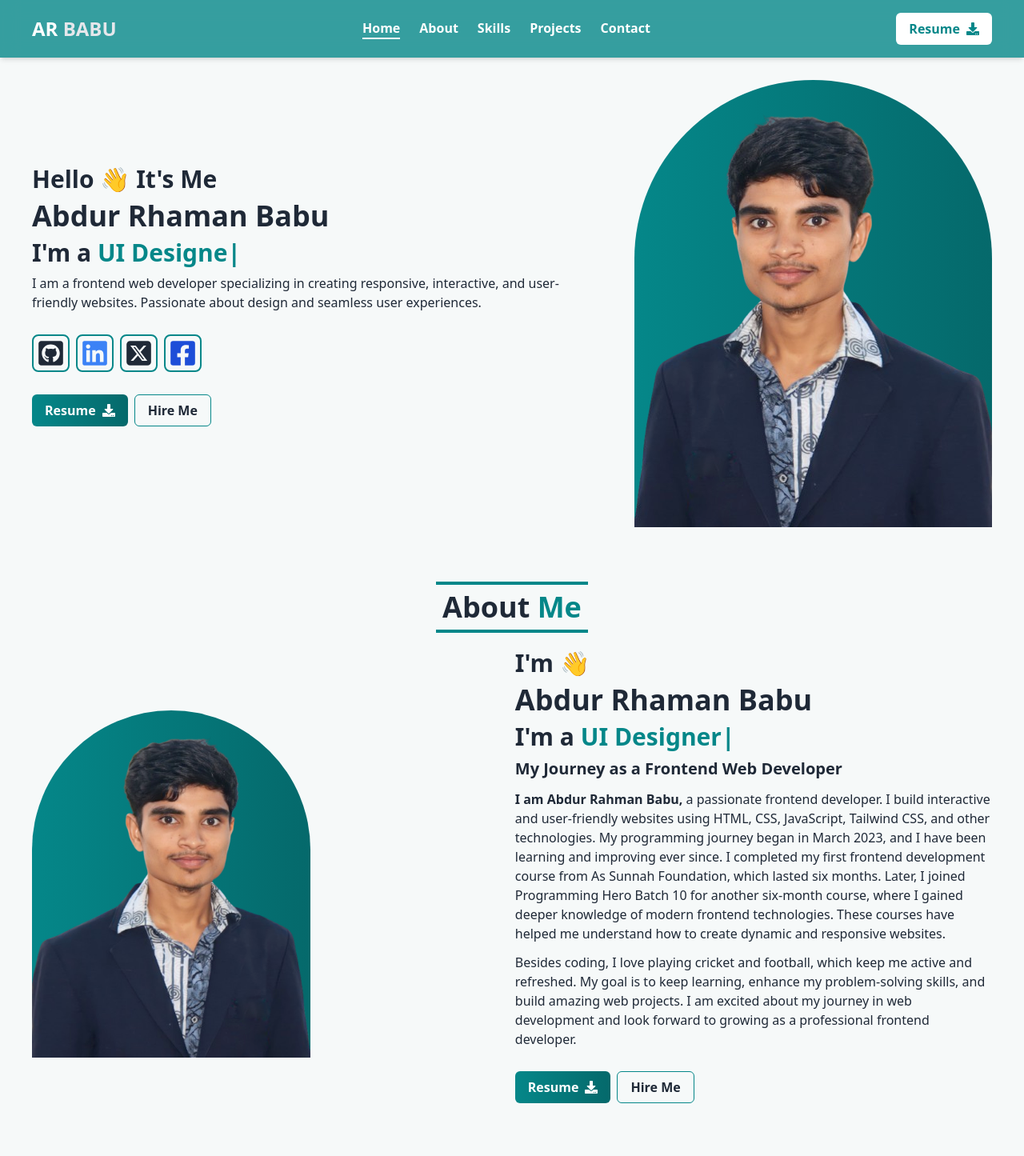
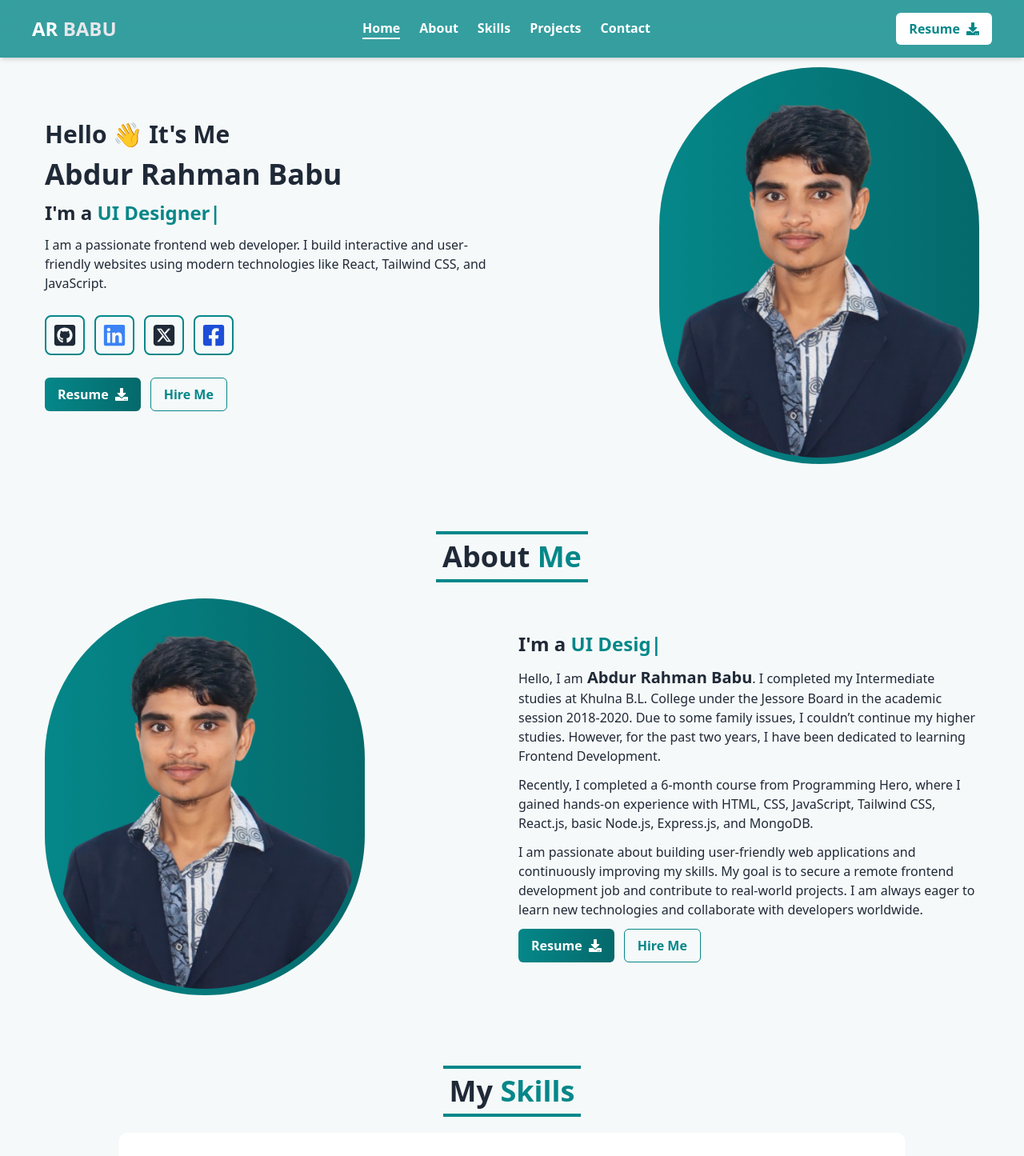
Before and after one commit to abdur-rhaman-babu/my-portfolio, a React (Vite) app: page / in a window 1280 px wide. Shown: the top 1445 px of the page at 80% size. Built offline with nearby package versions, Linux system fonts and the light colour scheme.

Commit message:
add some animation

```diff
--- a/package.json
+++ b/package.json
@@ -11,7 +11,7 @@
   },
   "dependencies": {
     "aos": "^2.3.4",
-    "framer-motion": "^12.3.1",
+    "framer-motion": "^12.5.0",
     "localforage": "^1.10.0",
     "lucide-react": "^0.474.0",
     "match-sorter": "^8.0.0",
--- a/src/pages/About/About.jsx
+++ b/src/pages/About/About.jsx
@@ -1,31 +1,49 @@
-import { FaDownload, FaFacebookSquare, FaGithubSquare, FaLinkedin } from "react-icons/fa";
-import { FaSquareXTwitter } from "react-icons/fa6";
+import {
+  FaDownload,
+} from "react-icons/fa";
+
 import { TypeAnimation } from "react-type-animation";
 import banner1 from "../../assets/image/banner1.png";
+import { motion } from 'framer-motion';
+import fadeIn from "../../variants";
 const About = () => {
   return (
-    <section id="about" className="mb-12">
+    <section id="about" className="mb-12 pt-16">
       <div className="text-center">
         <h1 className="font-bold text-4xl border-[#058789] border-t-4 border-b-4 p-2 my-5 inline-block">
           About <span className="text-[#058789]">Me</span>
         </h1>
       </div>
-      <div className="md:flex items-center md:gap-20 lg:gap-64 justify-between">
-        <div className="bg-gradient-to-r from-[#058789] to-[#05696B] rounded-t-full md:w-7/12">
-          <img src={banner1} alt="" />
-        </div>
+      <div className="flex flex-col md:flex-row items-center text-center md:text-left justify-between gap-5 px-4">
+        <motion.div
+          variants={fadeIn("left", 0.2)}
+          initial="hidden"
+          whileInView="show"
+          viewport={{ once: false, amount: 0.7 }}
+          className="bg-gradient-to-r from-[#058789] to-[#05696B] rounded-full p-2 "
+        >
+          <img
+            src={banner1}
+            alt="Profile Banner"
+            className="w-52 sm:w-64 md:w-80 lg:w-96 rounded-full scale-x-[-1]"
+          />
+        </motion.div>
 
-        <div className="flex flex-col gap-2 md:w-full">
-          <h2 className="font-bold text-3xl">I'm 👋</h2>
-          <h1 className="font-bold text-4xl">Abdur Rhaman Babu</h1>
+        <motion.div
+        variants={fadeIn("right", 0.2)}
+        initial="hidden"
+        whileInView="show"
+        viewport={{ once: false, amount: 0.7 }}
+        className="flex flex-col gap-3 max-w-xl"
+      >
 
-          <h2 className="font-bold text-3xl">
-            I'm a{" "}
+        <h2 className="font-bold text-xl sm:text-2xl">
+          I'm a {" "}
           <TypeAnimation
             sequence={[
               "Frontend Developer",
               1000,
-                "React.Js Developer",
+              "React.js Developer",
               1000,
               "UI Designer",
               1000,
@@ -37,61 +55,26 @@ const About = () => {
           />
         </h2>
 
-          <div className="flex flex-col gap-3">
-            <p className="font-bold text-xl">
-              {" "}
-              My Journey as a Frontend Web Developer{" "}
+        <p className="text-sm sm:text-base">
+        Hello, I am<span className="font-bold text-xl"> Abdur Rahman Babu</span>. I completed my Intermediate studies at Khulna B.L. College under the Jessore Board in the academic session 2018-2020. Due to some family issues, I couldn’t continue my higher studies. However, for the past two years, I have been dedicated to learning Frontend Development.
         </p>
-            <p>
-              <span className="font-bold">I am Abdur Rahman Babu,</span> a
-              passionate frontend developer. I build interactive and
-              user-friendly websites using HTML, CSS, JavaScript, Tailwind CSS,
-              and other technologies. My programming journey began in March
-              2023, and I have been learning and improving ever since. I
-              completed my first frontend development course from As Sunnah
-              Foundation, which lasted six months. Later, I joined Programming
-              Hero Batch 10 for another six-month course, where I gained deeper
-              knowledge of modern frontend technologies. These courses have
-              helped me understand how to create dynamic and responsive
-              websites.
+        <p className="text-sm sm:text-base">
+        Recently, I completed a 6-month course from Programming Hero, where I gained hands-on experience with HTML, CSS, JavaScript, Tailwind CSS, React.js, basic Node.js, Express.js, and MongoDB.
         </p>
-            <p>
-              {" "}
-              Besides coding, I love playing cricket and football, which keep me
-              active and refreshed. My goal is to keep learning, enhance my
-              problem-solving skills, and build amazing web projects. I am
-              excited about my journey in web development and look forward to
-              growing as a professional frontend developer.
+        <p className="text-sm sm:text-base">
+        I am passionate about building user-friendly web applications and continuously improving my skills. My goal is to secure a remote frontend development job and contribute to real-world projects. I am always eager to learn new technologies and collaborate with developers worldwide.
         </p>
-          </div>
 
-          <div className="flex gap-2 my-5">
-            <button>
-              {" "}
-              <a
-                href="/Front_End_Developer.pdf"
-                download="Front_End_Developer.pdf"
-                className="text-white flex items-center gap-2 bg-gradient-to-r from-[#058789] to-[#05696B] hover:from-[#05696B] hover:to-[#058789] px-4 py-2 rounded-md font-semibold"
-              >
-                Resume{" "}
-                <i>
-                  <FaDownload />
-                </i>
+        {/* Action Buttons */}
+        <div className="flex flex-col sm:flex-row gap-3">
+          <a href="/Front_End_Developer.pdf" download="Front_End_Developer.pdf" className="text-white flex justify-center items-center gap-2 bg-gradient-to-r from-[#058789] to-[#05696B] hover:from-[#05696B] hover:to-[#058789] px-4 py-2 rounded-md font-semibold">
+            Resume <FaDownload />
           </a>
-            </button>
-            <button>
-              {" "}
-              <a
-                href="https://www.linkedin.com/in/abdur-rhaman-babu-239553228/"
-                download
-                target="_blank"
-                className="bg-gradient-to-r px-4 py-2 rounded-md font-semibold border border-[#058789]"
-              >
+          <a href="https://www.linkedin.com/in/abdur-rhaman-babu-239553228/" target="_blank" className="bg-transparent text-[#058789] border border-[#058789] hover:bg-[#058789] hover:text-white px-4 py-2 rounded-md font-semibold transition">
             Hire Me
           </a>
-            </button>
         </div>
-        </div>
+      </motion.div>
       </div>
     </section>
   );
--- a/src/pages/Banner/Banner.jsx
+++ b/src/pages/Banner/Banner.jsx
@@ -1,24 +1,31 @@
 import { FaDownload, FaFacebookSquare, FaGithubSquare, FaLinkedin } from "react-icons/fa";
-import banner from "../../assets/image/banner.png";
 import { FaSquareXTwitter } from "react-icons/fa6";
 import { TypeAnimation } from "react-type-animation";
+import banner from "../../assets/image/banner1.png";
+import { motion } from "framer-motion";
+import fadeIn from "../../variants";
+
 const Banner = () => {
   return (
-    <section
-      id="home"
-      className="md:flex items-center mb-12 pt-20 gap-5 justify-between flex flex-col-reverse md:flex-row"
+    <section id="home" className="flex flex-col-reverse md:flex-row items-center text-center md:text-left justify-between gap-5 pt-16 px-4">
+      {/* Text Content with Motion Animation */}
+      <motion.div
+        variants={fadeIn("right", 0.2)}
+        initial="hidden"
+        whileInView="show"
+        viewport={{ once: false, amount: 0.7 }}
+        className="flex flex-col gap-3 max-w-xl"
       >
-      <div data-aos="fade-right" className="flex flex-col gap-2 max-w-2xl">
-        <h2 className="font-bold text-3xl">Hello 👋 It's Me</h2>
-        <h1 className="font-bold text-4xl">Abdur Rhaman Babu</h1>
+        <h2 className="font-bold text-2xl sm:text-3xl">Hello 👋 It's Me</h2>
+        <h1 className="font-bold text-3xl sm:text-4xl">Abdur Rahman Babu</h1>
 
-        <h2 className="font-bold text-3xl">
+        <h2 className="font-bold text-xl sm:text-2xl">
           I'm a {" "}
           <TypeAnimation
             sequence={[
               "Frontend Developer",
               1000,
-              "React.Js Developer",
+              "React.js Developer",
               1000,
               "UI Designer",
               1000,
@@ -30,61 +37,48 @@ const Banner = () => {
           />
         </h2>
 
-        <p>
-          I am a frontend web developer specializing in creating responsive,
-          interactive, and user-friendly websites. Passionate about design and
-          seamless user experiences.
+        <p className="text-sm sm:text-base">
+          I am a passionate frontend web developer. I build interactive and
+          user-friendly websites using modern technologies like React, Tailwind CSS, and JavaScript.
         </p>
-        <div className="flex items-center gap-2 my-5">
-          <i className="border-2 border-[#058789] p-1 rounded-lg">
-            <a href="https://github.com/abdur-rhaman-babu">
-              {" "}
-              <FaGithubSquare size={35} />
+
+        {/* Social Media Icons */}
+        <div className="flex justify-center md:justify-start items-center gap-3 my-4">
+          <a href="https://github.com/abdur-rhaman-babu" className="border-2 border-[#058789] p-2 rounded-lg hover:bg-[#058789] hover:text-white transition">
+            <FaGithubSquare size={30} />
           </a>
-          </i>
-          <i className="border-2 border-[#058789] p-1 rounded-lg text-blue-500">
-            <a href="https://www.linkedin.com/in/abdur-rhaman-babu-239553228/">
-              <FaLinkedin size={35} />
+          <a href="https://www.linkedin.com/in/abdur-rhaman-babu-239553228/" className="border-2 border-[#058789] p-2 rounded-lg text-blue-500 hover:bg-blue-500 hover:text-white transition">
+            <FaLinkedin size={30} />
           </a>
-          </i>
-          <i className="border-2 border-[#058789] p-1 rounded-lg">
-            <a href="https://x.com/?lang=en">
-              <FaSquareXTwitter size={35} />
+          <a href="https://x.com/?lang=en" className="border-2 border-[#058789] p-2 rounded-lg hover:bg-[#058789] hover:text-white transition">
+            <FaSquareXTwitter size={30} />
           </a>
-          </i>
-          <i className="border-2 border-[#058789]  p-1 rounded-lg text-blue-700">
-            <a href="https://www.facebook.com/mdarahman.babu/">
-              <FaFacebookSquare size={35} />
+          <a href="https://www.facebook.com/mdarahman.babu/" className="border-2 border-[#058789] p-2 rounded-lg text-blue-700 hover:bg-blue-700 hover:text-white transition">
+            <FaFacebookSquare size={30} />
           </a>
-          </i>
         </div>
-        <div className="flex gap-2 mb-5">
-          <button>
-            {" "}
-            <a
-              href="/Front_End_Developer.pdf"
-              download="Front_End_Developer.pdf"
-              className="text-white flex items-center gap-2 bg-gradient-to-r from-[#058789] to-[#05696B] hover:from-[#05696B] hover:to-[#058789] px-4 py-2 rounded-md font-semibold"
-            >
-              Resume <i><FaDownload /></i>
+
+        {/* Action Buttons */}
+        <div className="flex flex-col sm:flex-row gap-3">
+          <a href="/Front_End_Developer.pdf" download="Front_End_Developer.pdf" className="text-white flex justify-center items-center gap-2 bg-gradient-to-r from-[#058789] to-[#05696B] hover:from-[#05696B] hover:to-[#058789] px-4 py-2 rounded-md font-semibold">
+            Resume <FaDownload />
           </a>
-          </button>
-          <button>
-            {" "}
-            <a
-              href="https://www.linkedin.com/in/abdur-rhaman-babu-239553228/"
-              download
-              target="_blank"
-              className="bg-gradient-to-r px-4 py-2 rounded-md font-semibold border border-[#058789]"
-            >
+          <a href="https://www.linkedin.com/in/abdur-rhaman-babu-239553228/" target="_blank" className="bg-transparent text-[#058789] border border-[#058789] hover:bg-[#058789] hover:text-white px-4 py-2 rounded-md font-semibold transition">
             Hire Me
           </a>
-          </button>
         </div>
-      </div>
-      <div className="bg-gradient-to-r from-[#058789] to-[#05696B] rounded-t-full">
-        <img src={banner} alt="" />
-      </div>
+      </motion.div>
+
+      {/* Image with Motion Animation */}
+      <motion.div
+        variants={fadeIn("left", 0.2)}
+        initial="hidden"
+        whileInView="show"
+        viewport={{ once: false, amount: 0.7 }}
+        className="bg-gradient-to-r from-[#058789] to-[#05696B] rounded-full p-2 "
+      >
+        <img src={banner} alt="Profile Banner" className="w-52 sm:w-64 md:w-80 lg:w-96 rounded-full scale-x-[-1]" />
+      </motion.div>
     </section>
   );
 };
--- /dev/null
+++ b/src/variants.js
@@ -0,0 +1,21 @@
+const fadeIn = (direction, delay) => {
+  return {
+    hidden: {
+      y: direction === "up" ? 40 : direction === "down" ? -40 : 0,
+      x: direction === "left" ? 20 : direction === "right" ? -20 : 0,
+    },
+    show: {
+      y: 0,
+      x: 0,
+      opacity: 1,
+      transition: {
+        type: "tween",
+        duration: 1.2,
+        delay: delay,
+        ease: [0.25, 0.25, 0.25, 0.75],
+      },
+    },
+  };
+};
+
+export default fadeIn;
```
Also changed, not shown: src/pages/Skills/Skills.jsx (+47 -9 lines), 1 other file (tests, documents, lock files or other folders). Lines whose indentation alone changed are shown as unchanged.
